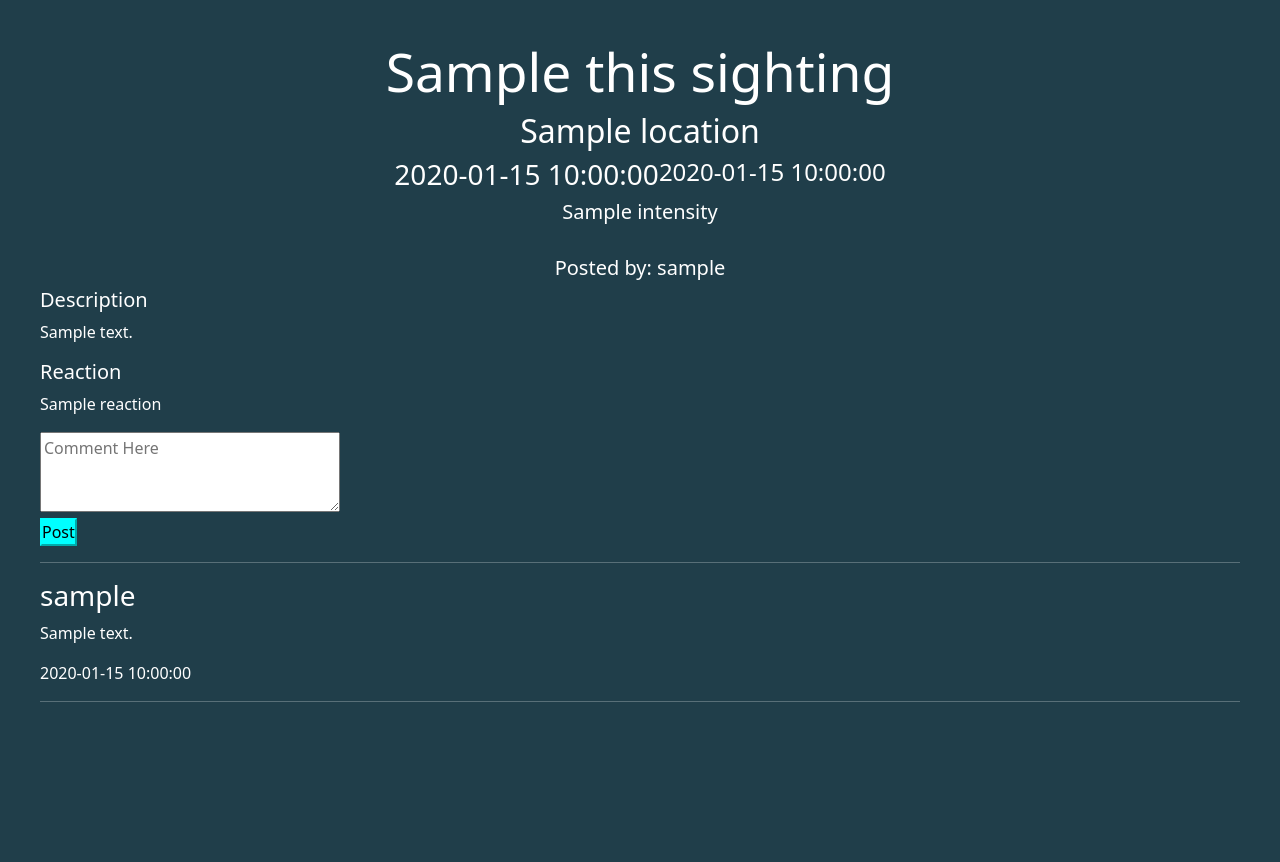
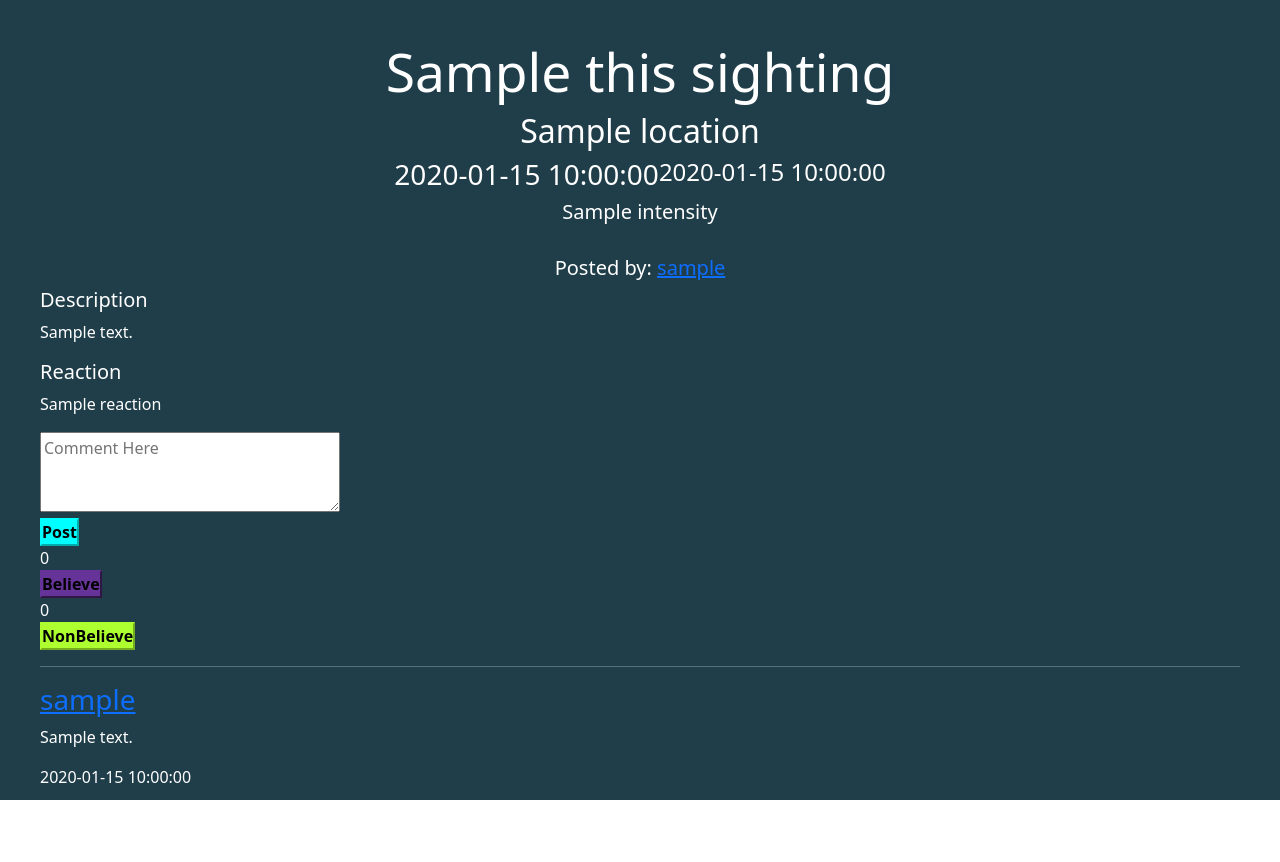
Before and after one commit to mavypoo/ufo_project, a Python web app: template flask_app/templates/sighting_view.html in a window 1280 px wide. Shown: the part 57-919 px from the top of the page. Before the commit the page ends 759 px from the top, so only its background shows below. Run offline with Jinja, Linux system fonts and the light colour scheme; the template is opened without the code that fills it: most values are stand-ins (such as "Sample title", 1, 10 or a date in 2020).

Commit message:
switch navbar from UserID to session.user_id.  Included JS file to include the likes and dislikes counts. Also included anchor links to view others people pages. Included value for believers and nonbelievers on mysql workbench

```diff
--- a/flask_app/controllers/sightings.py
+++ b/flask_app/controllers/sightings.py
@@ -93,8 +93,8 @@ def view_sighting(id):
 
 
 #Route that will delete a game, Need the id of the game to delete
-@app.route("/sighting/delete/<int:id>")
-def delete_sighting(id):
+@app.route("/sighting/delete/<int:id>/<int:user_id>")
+def delete_sighting(id, user_id):
     #1 check to see if someone is logged in
     if "user_id" not in session:
         return redirect("/")
@@ -102,7 +102,7 @@ def delete_sighting(id):
         "id": id, # ID of the sighting
     }
     Sighting.delete_sighting(data)
-    return redirect("/")
+    return redirect(f"/user/{user_id}")
 
 
 
--- a/flask_app/static/css/styles.css
+++ b/flask_app/static/css/styles.css
@@ -126,19 +126,74 @@
     background-color: aqua;
     border-color:aqua;
     color: black;
+    font-weight: bold;
 }
 
 .comment_btn:hover{
     color:white;
-    background-color: green;
-    border-color: green;
+    background-color: aquamarine;
+    border-color: aquamarine;
     -moz-transition: all 0.5s ease-in;
     -o-transition: all 0.5s ease-in;
     -webkit-transition: all 0.5s ease-in;
     transition: all 0.5s ease-in;
 }
 
+.believe_btn{
+    display: block;
+    background-color: rebeccapurple;
+    border-color:rebeccapurple;
+    color: black;
+    font-weight: bold;
+}
+
+.believe_btn:hover{
+    color:white;
+    background-color: pink;
+    border-color: pink;
+    -moz-transition: all 0.5s ease-in;
+    -o-transition: all 0.5s ease-in;
+    -webkit-transition: all 0.5s ease-in;
+    transition: all 0.5s ease-in;
+}
+
+.nonbelieve_btn{
+    display: block;
+    background-color: greenyellow;
+    border-color:greenyellow;
+    color: black;
+    font-weight: bold;
+}
+
+.nonbelieve_btn:hover{
+    color:white;
+    background-color: yellowgreen;
+    border-color: yellowgreen;
+    -moz-transition: all 0.5s ease-in;
+    -o-transition: all 0.5s ease-in;
+    -webkit-transition: all 0.5s ease-in;
+    transition: all 0.5s ease-in;
+}
+
+.comment_button{
+    display:flex;
+}
+
 .comment_section{
     overflow-y: auto;
-    max-height: 35vh;
+    max-height: 25vh;
 }
+
+.user_table{
+    margin: 0px auto;
+    position: absolute;
+    width: 70%;
+    left:15%;
+    top: 40%;
+    color: white;
+}
+
+#card_link{
+    text-decoration: none;
+    color: black;
+}
--- /dev/null
+++ b/flask_app/static/js/script.js
@@ -0,0 +1,4 @@
+function believe(comment_button) {
+    let believe = document.getElementById(comment_button)
+    believe.innerText++
+}
--- a/flask_app/templates/contact.html
+++ b/flask_app/templates/contact.html
@@ -20,7 +20,7 @@
                     <a class="nav-link" href="/sightings">Home</a>
                 </li>
                 <li class="nav-item">
-                    <a class="nav-link" href="/user/{{userID}}">My Page</a>
+                    <a class="nav-link" href="/user/{{session.user_id}}">My Page</a>
                 </li>
                 <li class="nav-item">
                     <a class="nav-link" href="/contact">Contact Us</a>
--- a/flask_app/templates/sighting_edit.html
+++ b/flask_app/templates/sighting_edit.html
@@ -21,7 +21,7 @@
                     <a class="nav-link" href="/sightings">Home</a>
                 </li>
                 <li class="nav-item">
-                    <a class="nav-link" href="/user/{{userID}}">My Page</a>
+                    <a class="nav-link" href="/user/{{session.user_id}}">My Page</a>
                 </li>
                 <li class="nav-item">
                     <a class="nav-link" href="/contact">Contact Us</a>
--- a/flask_app/templates/sighting_view.html
+++ b/flask_app/templates/sighting_view.html
@@ -8,6 +8,7 @@
     <link rel="stylesheet" href="{{url_for('static', filename='css/styles.css')}}">
     <!-- link to include the library-->
     <link href="https://cdn.jsdelivr.net/npm/bootstrap@5.2.1/dist/css/bootstrap.min.css" rel="stylesheet" integrity="sha384-iYQeCzEYFbKjA/T2uDLTpkwGzCiq6soy8tYaI1GyVh/UjpbCx/TYkiZhlZB6+fzT" crossorigin="anonymous">
+
 </head>
 <body>
     <nav class="navbar navbar-dark bg-dark">
@@ -21,7 +22,7 @@
                     <a class="nav-link" href="/sightings">Home</a>
                 </li>
                 <li class="nav-item">
-                    <a class="nav-link" href="/user/{{userID}}">My Page</a>
+                    <a class="nav-link" href="/user/{{session.user_id}}">My Page</a>
                 </li>
                 <li class="nav-item">
                     <a class="nav-link" href="/contact">Contact Us</a>
@@ -47,7 +48,7 @@
                 <a href="/sighting/edit/{{this_sighting.id}}" class="add_button">Edit Post</a>
             </div>
             {% endif %}
-            <h5>Posted by: {{this_sighting.user_name}}</h3>
+            <h5>Posted by: <a href="/user/{{this_sighting.user_id}}">{{this_sighting.user_name}}</a></h3>
             <div class="sighting_text">
                 <h5>Description</h5>
                 <p>{{this_sighting.description}}</p>
@@ -57,13 +58,23 @@
             </div>
             <form action="/comment/create/{{this_sighting.id}}/{{session.user_id}}" method="post">
                 <textarea name="content" cols="30" rows="3" placeholder="Comment Here" style="padding:3px;"></textarea>
-                <button class="comment_btn">Post</button>
+                <div class="comment_button">
+                    <button class="comment_btn">Post</button>&ensp;
+                </div>
             </form>
+            <div class="believe">
+                <span id="like-believe">0</span>
+                <button class="believe_btn" onclick="believe('like-believe')">Believe</button>
+            </div>
+            <div class="nonbelieve">
+                <span id="non-believer">0</span>
+                <button class="nonbelieve_btn" onclick="believe('non-believer')">NonBelieve</button>
+            </div>
             <hr>
             <div class="comment_section">
                 {% if all_comments %}
                     {% for comment in all_comments %}
-                        <h3>{{comment.user_name}}</h3>
+                        <h3><a href="/user/{{comment.user_id}}">{{comment.user_name}}</a></h3>
                         <p>{{comment.content}}</p>
                         <p>{{comment.created_at}}</p>
                         {% if session.user_id == comment.user_id %}
@@ -75,6 +86,7 @@
             </div>
         </div>
     </section>
+    <script src="{{url_for('static', filename='js/script.js')}}"></script>
     <script src="https://cdn.jsdelivr.net/npm/bootstrap@5.2.1/dist/js/bootstrap.bundle.min.js" integrity="sha384-u1OknCvxWvY5kfmNBILK2hRnQC3Pr17a+RTT6rIHI7NnikvbZlHgTPOOmMi466C8" crossorigin="anonymous"></script>
     <script src="https://cdn.jsdelivr.net/npm/@popperjs/core@2.11.6/dist/umd/popper.min.js" integrity="sha384-oBqDVmMz9ATKxIep9tiCxS/Z9fNfEXiDAYTujMAeBAsjFuCZSmKbSSUnQlmh/jp3" crossorigin="anonymous"></script>
     <script src="https://cdn.jsdelivr.net/npm/bootstrap@5.2.1/dist/js/bootstrap.min.js" integrity="sha384-7VPbUDkoPSGFnVtYi0QogXtr74QeVeeIs99Qfg5YCF+TidwNdjvaKZX19NZ/e6oz" crossorigin="anonymous"></script>
--- a/flask_app/templates/sightings.html
+++ b/flask_app/templates/sightings.html
@@ -21,7 +21,7 @@
                     <a class="nav-link" href="/sightings">Home</a>
                 </li>
                 <li class="nav-item">
-                    <a class="nav-link" href="/user/{{userID}}">My Page</a>
+                    <a class="nav-link" href="/user/{{session.user_id}}">My Page</a>
                 </li>
                 <li class="nav-item">
                     <a class="nav-link" href="/contact">Contact Us</a>
@@ -39,14 +39,16 @@
     <div class="container_posts">
         {% if all_post %}
             {% for post in all_post %}
+                <a href="/sighting/{{post.id}}" id="card_link">
                     <div class="card" id="post" style="width: 18rem;">
                         <div class="card-body">
                             <h5 class="card-title">{{post.title}}</h5>
                             <h6 class="card-subtitle mb-2 text-muted">{{post.user_name}}</h6>
                             <p class="card-text detail_overflow">{{post.description}}</p>
-                        <a href="/sighting/{{post.id}}" class="card-link">Card link</a>
+                            <!-- <a href="/sighting/{{post.id}}" class="card-link">Card link</a> -->
                         </div>
                     </div>
+                </a>
             {% endfor %}
         {% endif %}
     </div>
```
Also changed, not shown: flask_app/controllers/users.py (+5 -4 lines), flask_app/models/user.py (+2 -5 lines), flask_app/templates/user.html (+66 -0 lines). Lines whose indentation alone changed are shown as unchanged.
